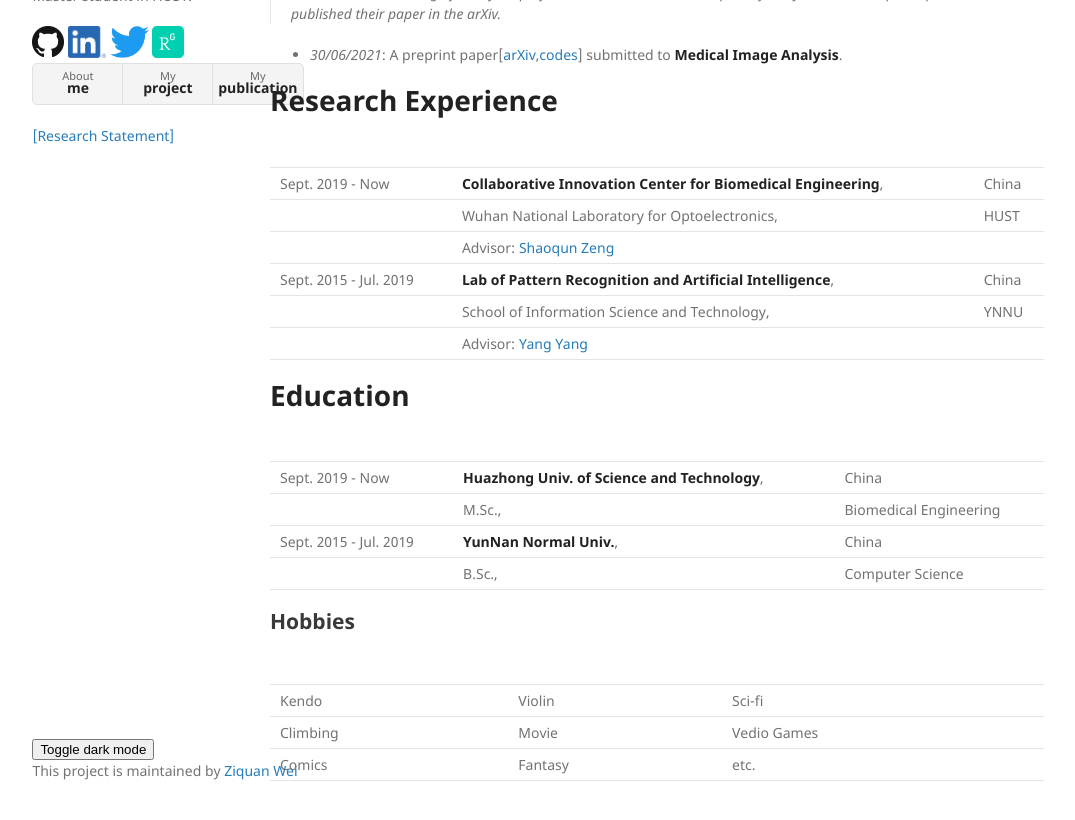
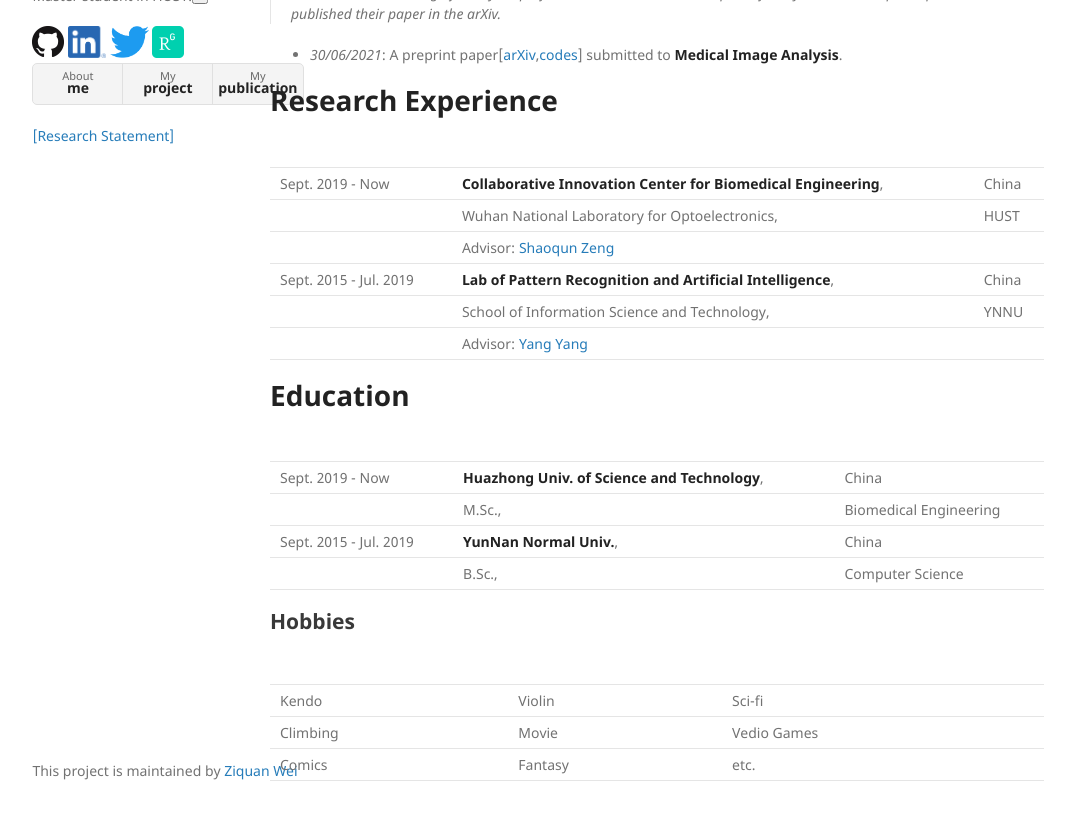
Before and after one commit to Chrisa142857/Chrisa142857.github.io, a Jekyll site: the page built from index.md, in a window 1280 px wide and 1205 px high. Shown: the part 354-1174 px from the top of the window, without its empty margins (26-1101 px from the left). Built offline with Jekyll 4.4.1, drawn with Linux system fonts in a browser that asks for light colours; our own code applies the rules of GitHub Pages for plain Markdown files.

Commit message:
Update default.html

```diff
--- a/_layouts/default.html
+++ b/_layouts/default.html
@@ -17,10 +17,37 @@
       gtag('config', 'G-SKT5GY93LS');
     </script>
     <script>
-    function switchDarkMode() {
-       var element = document.body;
-       element.classList.toggle("dark-mode");
-    }
+      const theme = localStorage.getItem('theme');
+      if (theme === "dark") {
+        document.documentElement.setAttribute('data-theme', 'dark');
+      }
+      const userPrefers = getComputedStyle(document.documentElement).getPropertyValue('content');
+      if (theme === "dark") {
+        document.getElementById("theme-toggle").innerHTML = "Light Mode";
+      } else if (theme === "light") {
+        document.getElementById("theme-toggle").innerHTML = "Dark Mode";
+      } else if  (userPrefers === "dark") {
+        document.documentElement.setAttribute('data-theme', 'dark');
+        window.localStorage.setItem('theme', 'dark');
+        document.getElementById("theme-toggle").innerHTML = "Light Mode";
+      } else {
+        document.documentElement.setAttribute('data-theme', 'light');
+        window.localStorage.setItem('theme', 'light');
+        document.getElementById("theme-toggle").innerHTML = "Dark Mode";
+      }
+
+      function modeSwitcher() {
+        let currentMode = document.documentElement.getAttribute('data-theme');
+        if (currentMode === "dark") {
+          document.documentElement.setAttribute('data-theme', 'light');
+          window.localStorage.setItem('theme', 'light');
+          document.getElementById("theme-toggle").innerHTML = "Dark Mode";
+        } else {
+          document.documentElement.setAttribute('data-theme', 'dark');
+          window.localStorage.setItem('theme', 'dark');
+          document.getElementById("theme-toggle").innerHTML = "Light Mode";
+        }
+      }
     </script>
   </head>
   <body>
@@ -31,7 +58,7 @@
         {% if site.logo %}
           <img src="{{site.logo | relative_url}}" alt="Logo" />
         {% endif %}
-        <p>{{ site.description | default: site.github.project_tagline }}</p>
+        <p>{{ site.description | default: site.github.project_tagline }}<button id="theme-toggle" onclick="modeSwitcher()"></button></p>
 
         <a href="{{ site.github.owner_url }}"><img border="0" src="/assets/img/GitHub-Mark-32px.png" width="32" height="32" /></a>
         <a href="{{ site.linkedin_url }}"><img border="0" src="/assets/img/LI-In-Bug.png" width="38" height="32" /></a>
@@ -53,7 +80,6 @@
 
       </section>
       <footer>
-        <button onclick="switchDarkMode()">Toggle dark mode</button>
         <p>This project is maintained by <a href="{{ site.index_url }}">Ziquan Wei</a></p>
       </footer>
     </div>
```
